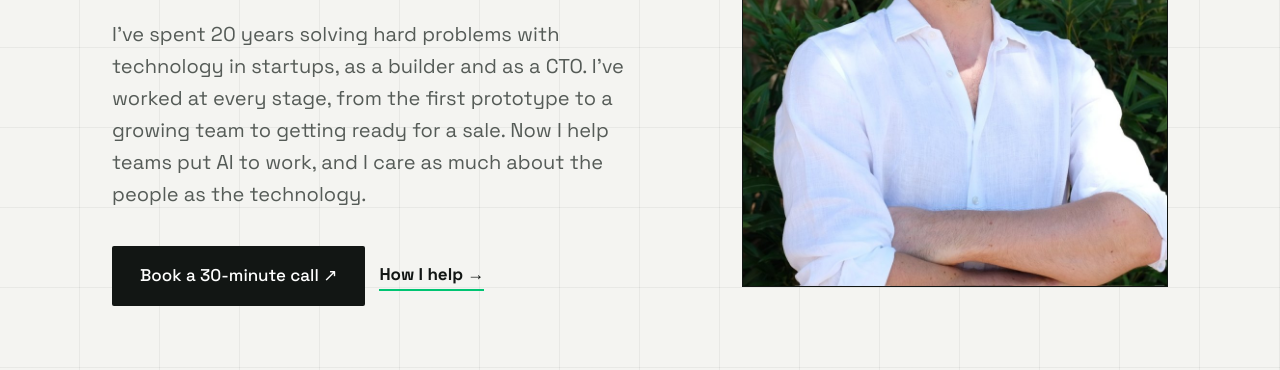
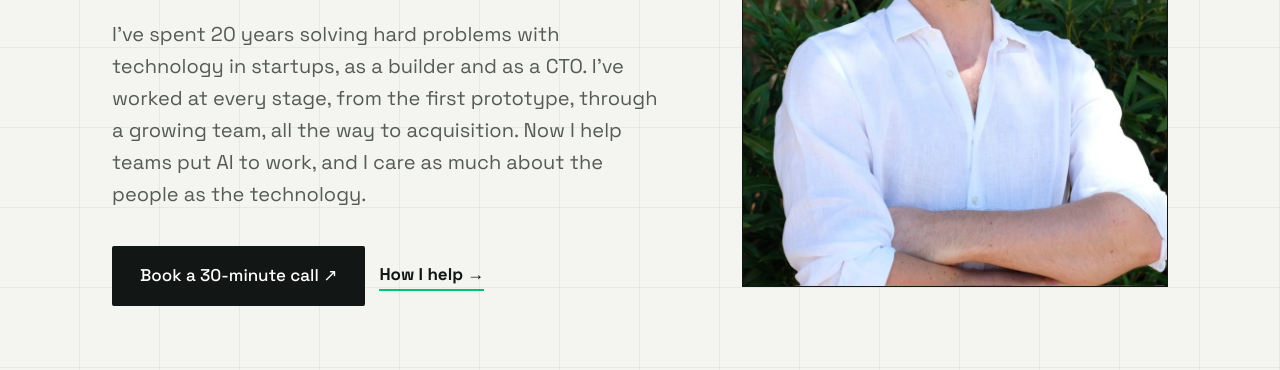
Before and after one commit to tomharvey/tomharvey.github.io, a plain HTML site: page index.html in a window 1280 px wide. Shown: the part 432-802 px from the top of the page. Drawn offline with Linux system fonts and the light colour scheme.

Commit message:
fix: hero lifecycle line runs through to acquisition
Co-Authored-By: Claude Opus 5.5 <noreply@anthropic.com>
Claude-Session: https://claude.ai/code/session_013GJpfk9cFaaYRuPYUTBvqP

```diff
--- a/index.html
+++ b/index.html
@@ -6,7 +6,7 @@
 <header class="hero"><div class="wrap hero-grid">
 <div class="rv"><span class="mono label">Technology adviser to growth companies and their investors</span>
 <h1>I help companies <span class="hl">hit and beat</span> their goals.</h1>
-<p class="lead">I've spent 20 years solving hard problems with technology in startups, as a builder and as a CTO. I've worked at every stage, from the first prototype to a growing team to getting ready for a sale. Now I help teams put AI to work, and I care as much about the people as the technology.</p>
+<p class="lead">I've spent 20 years solving hard problems with technology in startups, as a builder and as a CTO. I've worked at every stage, from the first prototype, through a growing team, all the way to acquisition. Now I help teams put AI to work, and I care as much about the people as the technology.</p>
 <div class="ctas"><a class="pill big" href="https://cal.com/tharvey/30min" target="_blank" rel="noopener">Book a 30-minute call ↗</a><a class="textlink" style="margin:0" href="#who">How I help →</a></div></div>
 <div class="photo rv" style="background:url(portrait.jpg) center top/cover" role="img" aria-label="Tom Harvey"></div>
 </div></header>
```
